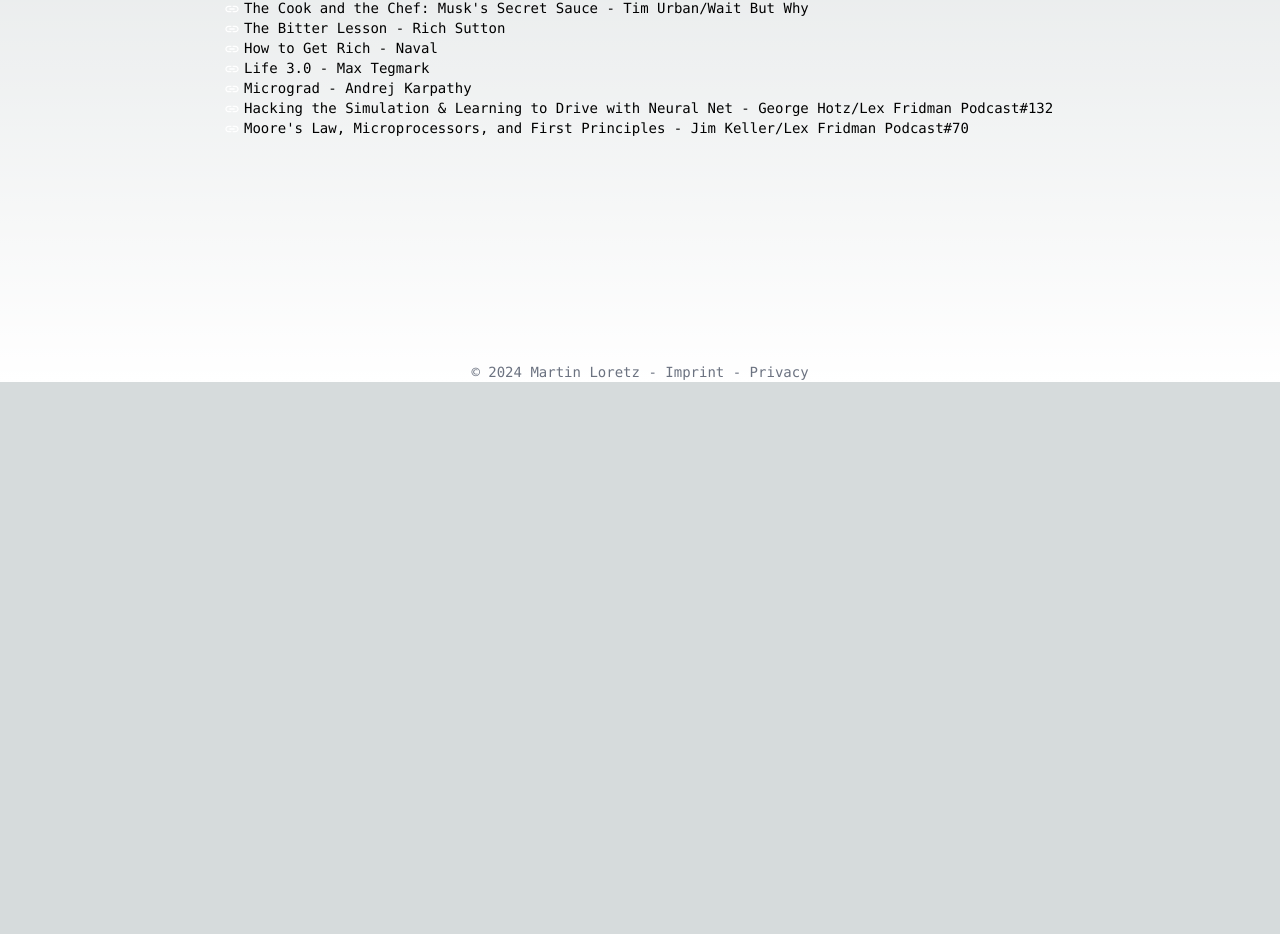
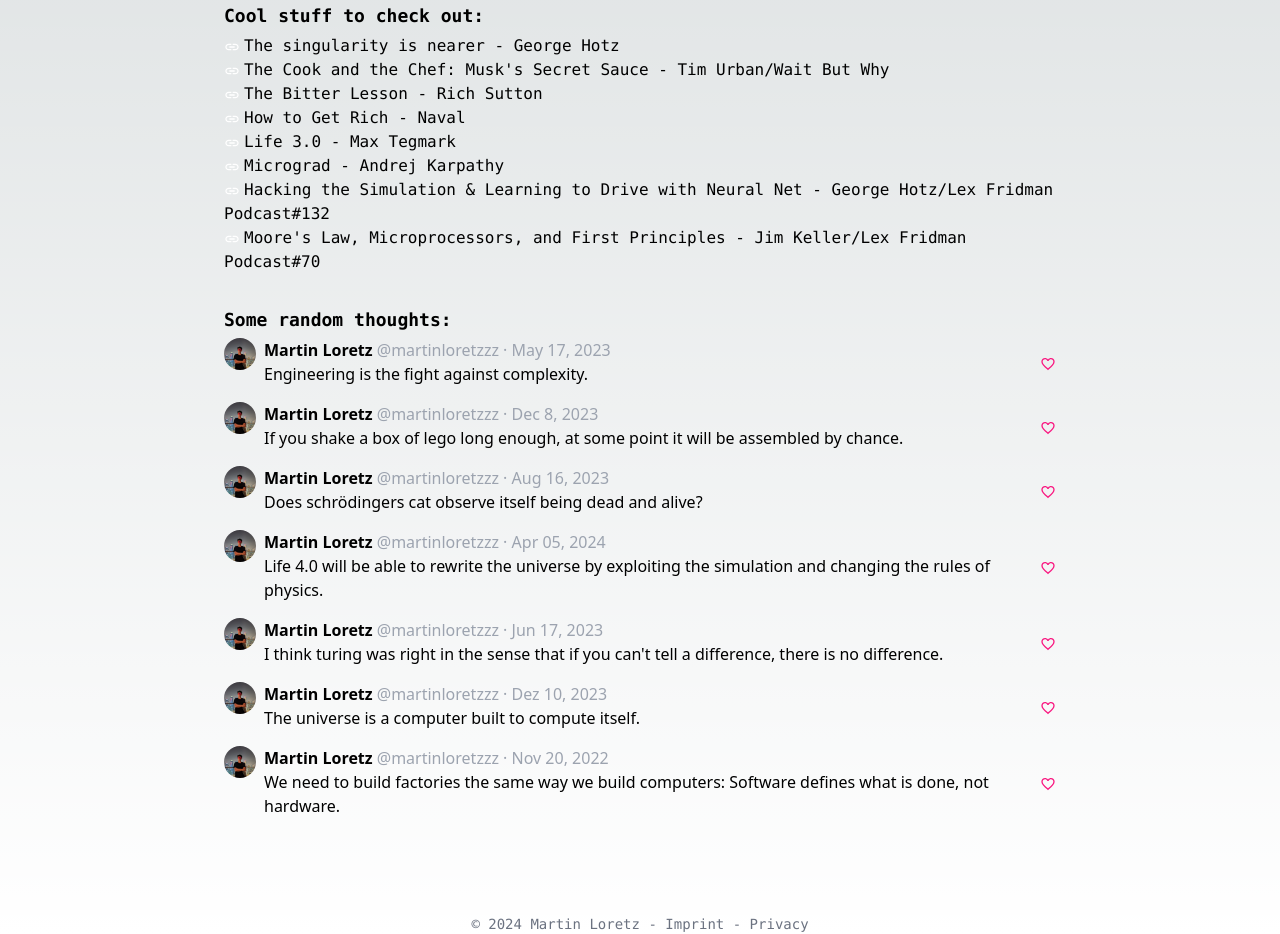
Before and after one commit to martinloretzzz/martinloretz-dot-com, a Next.js app: page / in a window 1280 px wide. Shown: the part 418-1352 px from the top of the page. Before the commit the page ends 800 px from the top, so only its background shows below. Built offline with nearby package versions, Linux system fonts and the light colour scheme.

Commit message:
Add tweet section

```diff
--- a/app/components/icons.tsx
+++ b/app/components/icons.tsx
@@ -1,11 +1,11 @@
 // Source: Paths from the material-ui icons package: https://mui.com/material-ui/material-icons/
 
-import { FC } from "react";
+import { CSSProperties, FC } from "react";
 
-const iconFromSvgPath = (path: string, name: string = "Icon"): FC<{ size: number }> => {
-	const component = ({ size }: { size: number }) => (
-		<svg viewBox="0 0 24 24" style={{ width: size, height: size, display: "inline" }}>
-			<path fill="#ffffff" d={path}></path>
+const iconFromSvgPath = (path: string, name: string = "Icon"): FC<{ size: number; style?: CSSProperties }> => {
+	const component = ({ size, style = {} }: { size: number; style?: CSSProperties }) => (
+		<svg viewBox="0 0 24 24" style={{ width: size, height: size, display: "inline", fill: "#ffffff", ...style }}>
+			<path d={path}></path>
 		</svg>
 	);
 	component.displayName = name;
@@ -31,3 +31,8 @@
 	"M3.9 12c0-1.71 1.39-3.1 3.1-3.1h4V7H7c-2.76 0-5 2.24-5 5s2.24 5 5 5h4v-1.9H7c-1.71 0-3.1-1.39-3.1-3.1M8 13h8v-2H8zm9-6h-4v1.9h4c1.71 0 3.1 1.39 3.1 3.1s-1.39 3.1-3.1 3.1h-4V17h4c2.76 0 5-2.24 5-5s-2.24-5-5-5",
 	"LinkIcon"
 );
+
+export const LikeIcon = iconFromSvgPath(
+	"M16.5 3c-1.74 0-3.41.81-4.5 2.09C10.91 3.81 9.24 3 7.5 3 4.42 3 2 5.42 2 8.5c0 3.78 3.4 6.86 8.55 11.54L12 21.35l1.45-1.32C18.6 15.36 22 12.28 22 8.5 22 5.42 19.58 3 16.5 3m-4.4 15.55-.1.1-.1-.1C7.14 14.24 4 11.39 4 8.5 4 6.5 5.5 5 7.5 5c1.54 0 3.04.99 3.57 2.36h1.87C13.46 5.99 14.96 5 16.5 5c2 0 3.5 1.5 3.5 3.5 0 2.89-3.14 5.74-7.9 10.05",
+	"LIkeIcon"
+);
--- a/app/components/reading-list.tsx
+++ b/app/components/reading-list.tsx
@@ -18,7 +18,7 @@
 			{list.map(({ name, author, url }) => (
 				<div key={url}>
 					<LinkIcon size={16} />
-					<a className="pl-1" href={url} target="_blank">
+					<a className="pl-1 hover:text-cyan-500" href={url} target="_blank">
 						{name} - {author}
 					</a>
 					<br />
--- /dev/null
+++ b/app/components/tweet.tsx
@@ -0,0 +1,32 @@
+import Image from "next/image";
+import { FC } from "react";
+import { LikeIcon } from "./icons";
+
+interface TweetProps {
+	id: string;
+	text: string;
+	date: string;
+}
+
+export const Tweet: FC<TweetProps> = ({ id, text, date }) => {
+	return (
+		<div key={id} className="flex flex-row justify-start space-x-2 font-sans">
+			<div className="w-[32px] shrink-0">
+				<Image className="rounded-full" src="/martin.jpg" width={32} height={32} alt="@martinloretzzz" />
+			</div>
+			<div className="grow">
+				<a href="https://twitter.com/martinloretzzz" target="_blank">
+					<span className="font-bold">Martin Loretz</span>
+					<span className="text-gray-400 font-light"> @martinloretzzz · {date}</span>
+				</a>
+				<br />
+				<a href={`https://twitter.com/martinloretzzz/status/${id}`} target="_blank">
+					{text}
+				</a>
+			</div>
+			<a className="self-center" href={`https://twitter.com/intent/like?tweet_id=${id}`} target="_blank">
+				<LikeIcon size={16} style={{ fill: "rgb(249, 24, 128)" }} />
+			</a>
+		</div>
+	);
+};
--- /dev/null
+++ b/app/content/tweets.json
@@ -0,0 +1,33 @@
+[
+	{ "id": "1658687103763611650", "text": "Engineering is the fight against complexity.", "date": "May 17, 2023" },
+	{
+		"id": "1733126845229666772",
+		"text": "If you shake a box of lego long enough, at some point it will be assembled by chance.",
+		"date": "Dec 8, 2023"
+	},
+	{
+		"id": "1691519324379381760",
+		"text": "Does schrödingers cat observe itself being dead and alive?",
+		"date": "Aug 16, 2023"
+	},
+	{
+		"id": "1776261438279164221",
+		"text": "Life 4.0 will be able to rewrite the universe by exploiting the simulation and changing the rules of physics.",
+		"date": "Apr 05, 2024"
+	},
+	{
+		"id": "1669791730256756737",
+		"text": "I think turing was right in the sense that if you can't tell a difference, there is no difference.",
+		"date": "Jun 17, 2023"
+	},
+	{
+		"id": "1733858172706943029",
+		"text": "The universe is a computer built to compute itself.",
+		"date": "Dez 10, 2023"
+	},
+	{
+		"id": "1594294827109289984",
+		"text": "We need to build factories the same way we build computers: Software defines what is done, not hardware.",
+		"date": "Nov 20, 2022"
+	}
+]
--- a/app/layout.tsx
+++ b/app/layout.tsx
@@ -1,5 +1,6 @@
 import type { Metadata } from "next";
 import { Inter } from "next/font/google";
+import { Foother } from "./components/foother";
 import "./globals.css";
 
 const inter = Inter({ subsets: ["latin"] });
@@ -16,7 +17,14 @@
 }>) {
 	return (
 		<html lang="en">
-			<body className={inter.className}>{children}</body>
+			<body className={inter.className}>
+				<main className="flex min-h-screen flex-col items-center justify-between font-mono">
+					<div className="z-10 w-full max-w-5xl items-center justify-between lg:flex py-24 px-8 md:px-24">
+						{children}
+					</div>
+					<Foother />
+				</main>
+			</body>
 		</html>
 	);
 }
--- a/app/page.tsx
+++ b/app/page.tsx
@@ -1,18 +1,22 @@
 import { AboutSection } from "./components/abount";
-import { Foother } from "./components/foother";
 import { ReadingListSection } from "./components/reading-list";
+import { Tweet } from "./components/tweet";
 import readingList from "./content/reading-list.json";
+import tweets from "./content/tweets.json";
 
 export default function Home() {
 	return (
-		<main className="flex min-h-screen flex-col items-center justify-between  font-mono text-sm">
-			<div className="z-10 w-full max-w-5xl items-center justify-between lg:flex py-24 px-8 md:px-24">
-				<div className="flex flex-col space-y-8">
-					<AboutSection />
-					<ReadingListSection list={readingList} />
+		<div className="flex flex-col space-y-8">
+			<AboutSection />
+			<ReadingListSection list={readingList} />
+			<div>
+				<h2 className="text-lg head font-bold pb-1">Some random thoughts:</h2>
+				<div className="flex flex-col space-y-4">
+					{tweets.map(({ id, text, date }) => (
+						<Tweet key={id} id={id} text={text} date={date} />
+					))}
 				</div>
 			</div>
-			<Foother />
-		</main>
+		</div>
 	);
 }
```
Also changed, not shown: 1 other file (tests, documents, lock files or other folders).
